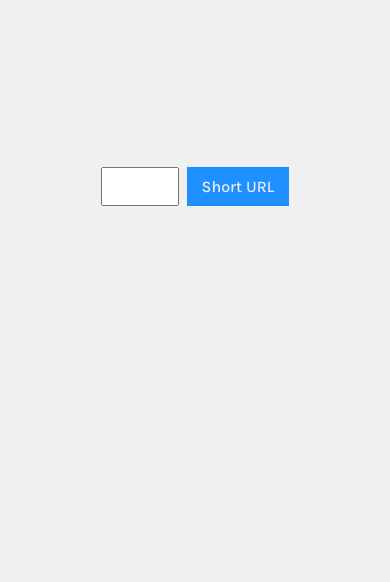
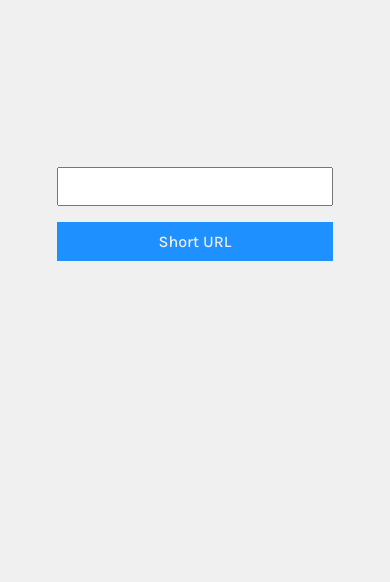
Before and after one commit to Chauhan-Aniket/URL-Shortener, a plain HTML site: page index.html in a window 390 px wide. Shown: the part 54-636 px from the top of the page. Drawn offline with Linux system fonts and the light colour scheme.

Commit message:
added media-query

```diff
--- a/css/style.scss
+++ b/css/style.scss
@@ -31,7 +31,7 @@ form {
 	#longUrl {
 		margin-right: 0.5rem;
 		padding: 10px;
-		width: 20vw;
+		width: 300px;
 	}
 
 	#shortUrlBtn {
@@ -42,6 +42,18 @@ form {
 		color: $lightColor;
 		font-size: 1rem;
 		cursor: pointer;
+	}
+
+	@media screen and (max-width: 540px) {
+		flex-wrap: wrap;
+		#longUrl {
+			margin: 0;
+			margin-bottom: 1rem;
+			width: 100%;
+		}
+		#shortUrlBtn {
+			width: 100%;
+		}
 	}
 }
 #shortedUrl {
```
Also changed, not shown: css/style.css, 1 other file.
